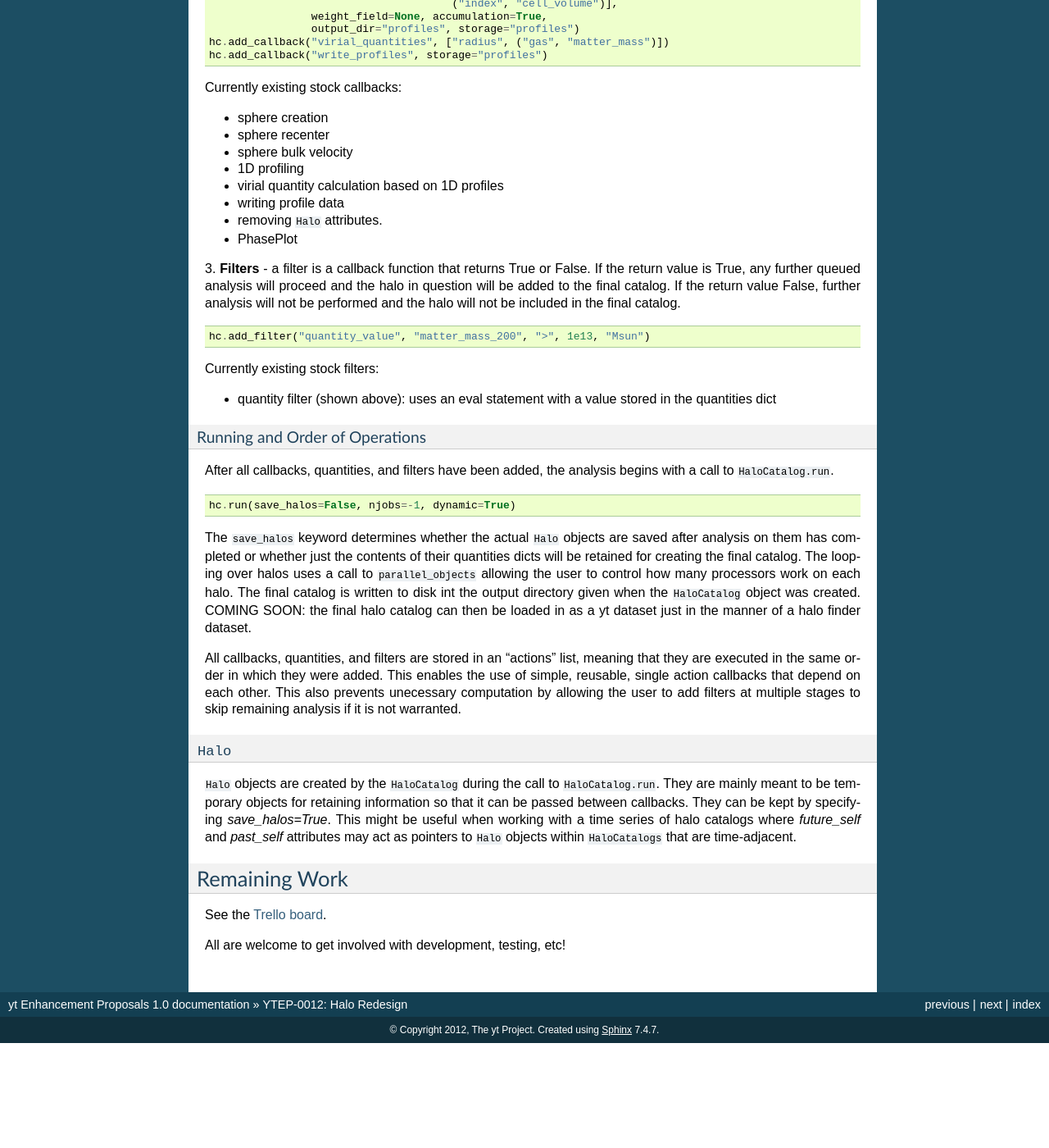
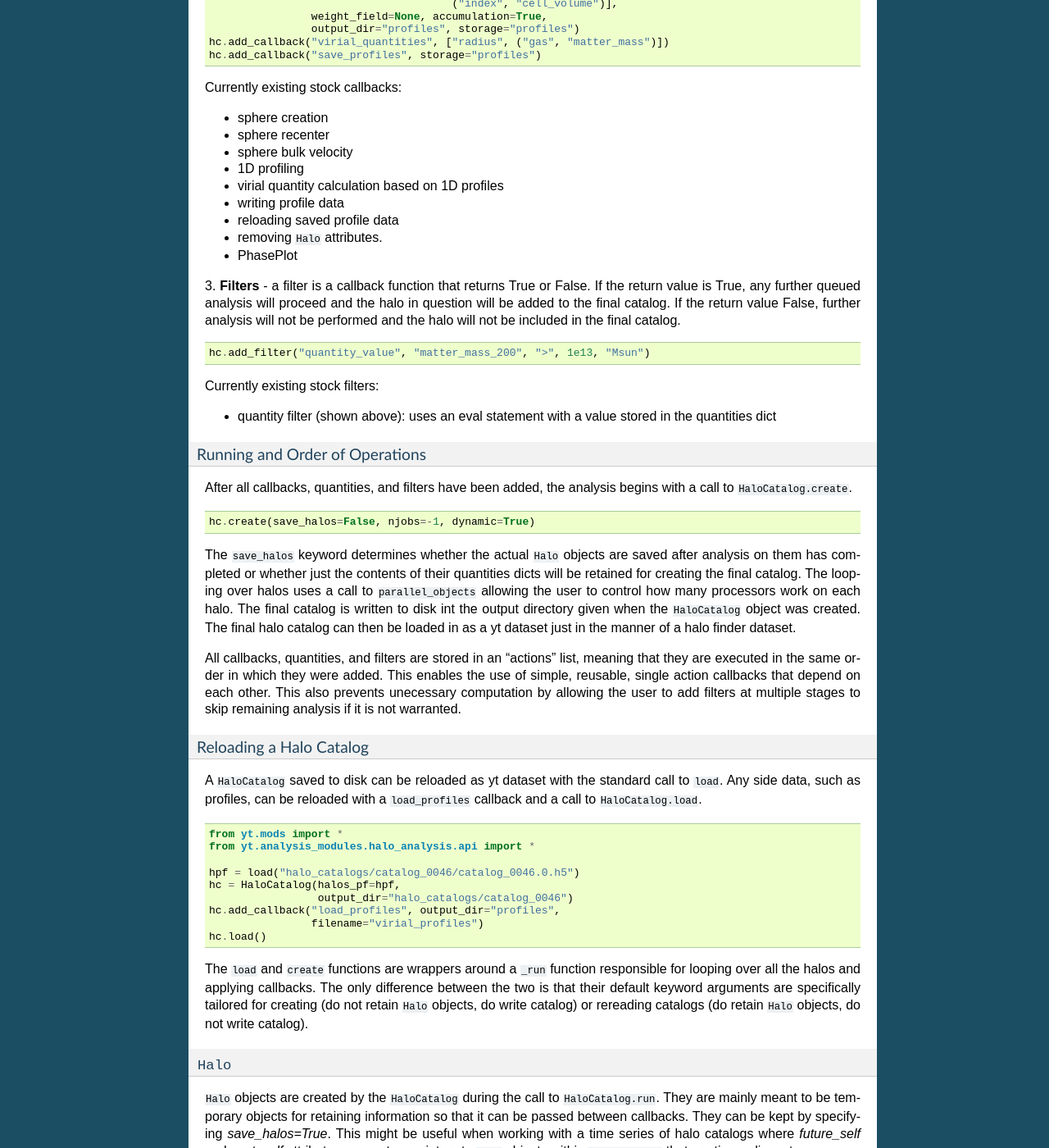
Before and after one commit to yt-project/ytep, a Sphinx documentation site: the page built from source/YTEPs/YTEP-0012.rst, in a window 1280 px wide and 1400 px high, scrolled down 3638 px. Shown: the whole window at 82% size. Built offline with Sphinx 7.4.7, drawn with Linux system fonts in a browser that asks for light colours; formulas are drawn with MathJax 3; before the commit the page ends 4910 px from its top, so only the background shows below that; some of the changed text lies outside the part shown.

Commit message:
Updating YTEP-0012 to reflect recent progress.

```diff
--- a/source/YTEPs/YTEP-0012.rst
+++ b/source/YTEPs/YTEP-0012.rst
@@ -227,7 +227,7 @@ quantities dict), and then write the profiles to disk.
                    weight_field=None, accumulation=True,
                    output_dir="profiles", storage="profiles")
    hc.add_callback("virial_quantities", ["radius", ("gas", "matter_mass")])
-   hc.add_callback("write_profiles", storage="profiles")
+   hc.add_callback("save_profiles", storage="profiles")
 
 Currently existing stock callbacks:
 
@@ -242,6 +242,8 @@ Currently existing stock callbacks:
 * virial quantity calculation based on 1D profiles
 
 * writing profile data
+
+* reloading saved profile data
 
 * removing ``Halo`` attributes.
 
@@ -264,23 +266,47 @@ Running and Order of Operations
 ^^^^^^^^^^^^^^^^^^^^^^^^^^^^^^^
 
 After all callbacks, quantities, and filters have been added, the analysis begins with a call to
-``HaloCatalog.run``.
+``HaloCatalog.create``.
 
 .. code-block:: python
 
-   hc.run(save_halos=False, njobs=-1, dynamic=True)
+   hc.create(save_halos=False, njobs=-1, dynamic=True)
 
 The ``save_halos`` keyword determines whether the actual ``Halo`` objects are saved after analysis on
 them has completed or whether just the contents of their quantities dicts will be retained for creating
 the final catalog.  The looping over halos uses a call to ``parallel_objects`` allowing the user to
 control how many processors work on each halo.  The final catalog is written to disk int the output
-directory given when the ``HaloCatalog`` object was created.  COMING SOON: the final halo catalog can then
+directory given when the ``HaloCatalog`` object was created.  The final halo catalog can then
 be loaded in as a yt dataset just in the manner of a halo finder dataset.
 
 All callbacks, quantities, and filters are stored in an "actions" list, meaning that they are
 executed in the same order in which they were added.  This enables the use of simple, reusable,
 single action callbacks that depend on each other.  This also prevents unecessary computation by
 allowing the user to add filters at multiple stages to skip remaining analysis if it is not warranted.
+
+Reloading a Halo Catalog
+^^^^^^^^^^^^^^^^^^^^^^^^
+
+A ``HaloCatalog`` saved to disk can be reloaded as yt dataset with the standard call to ``load``.  Any
+side data, such as profiles, can be reloaded with a ``load_profiles`` callback and a call to
+``HaloCatalog.load``.
+
+.. code-block:: python
+
+   from yt.mods import *
+   from yt.analysis_modules.halo_analysis.api import *
+
+   hpf = load("halo_catalogs/catalog_0046/catalog_0046.0.h5")
+   hc = HaloCatalog(halos_pf=hpf,
+                    output_dir="halo_catalogs/catalog_0046")
+   hc.add_callback("load_profiles", output_dir="profiles",
+                   filename="virial_profiles")
+   hc.load()
+
+The ``load`` and ``create`` functions are wrappers around a ``_run`` function responsible for looping over
+all the halos and applying callbacks.  The only difference between the two is that their default keyword
+arguments are specifically tailored for creating (do not retain ``Halo`` objects, do write catalog) or
+rereading catalogs (do retain ``Halo`` objects, do not write catalog).
 
 ``Halo``
 ++++++++
```
